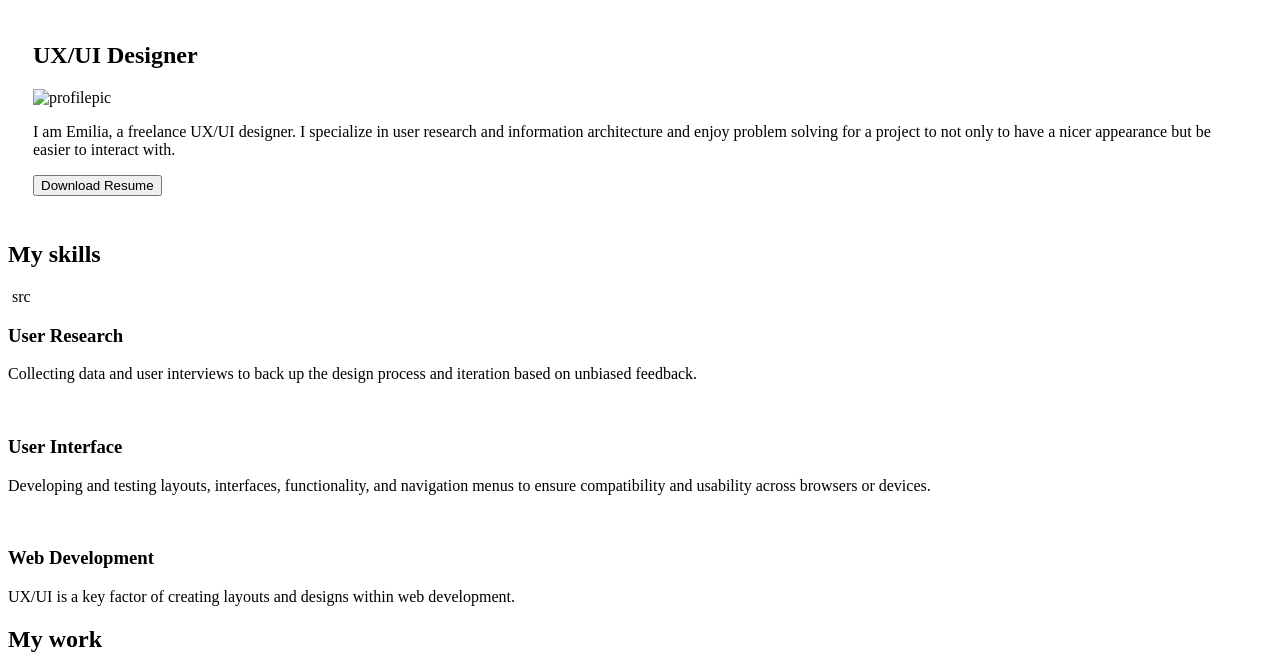
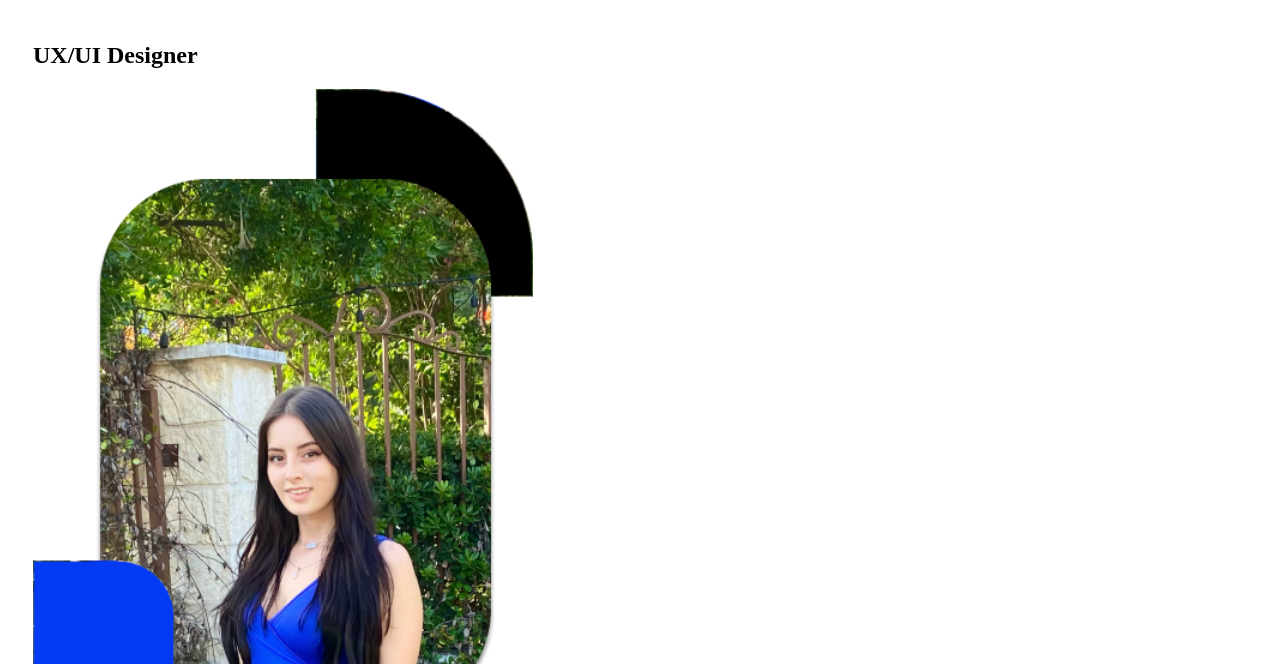
Before and after one commit to emilife/UX_UI_HW_20, a plain HTML site: page index.html in a window 1280 px wide. Shown: the part 136-800 px from the top of the page. Drawn offline with Linux system fonts and the light colour scheme.

Commit message:
case study update

```diff
--- a/css/style.css
+++ b/css/style.css
@@ -8,6 +8,10 @@
     text-align: center;
 
 
+}
+.profilepic{
+    width: 500px;
+    height: auto;
 }
 nav{
     width: 73%;
@@ -44,3 +48,6 @@ ul{
     height:100px;
     width:100px;
 }
+.skillscards {
+    display: flex;
+}
--- a/index.html
+++ b/index.html
@@ -44,7 +44,7 @@
                <h1>
                    UX/UI Designer
                </h1>
-                <img src="images/profilepic.jpeg" alt="profilepic">
+                <img src="./images/P photo elemts.png" class="profilepic">
                 <p>
                     I am Emilia, a freelance UX/UI designer. I specialize in user research and information
                     architecture and enjoy problem solving for a project to not only to have
@@ -59,9 +59,10 @@
             <h1>
                 My skills
             </h1>
-            <div>
+            <div class="skillscards">
                 <div class="card">
-                    <img/> src
+                    <img src="./images/User research-250B-44B7-9630-15E1B30C2AEA.PNG">
+
                     <h3>
                         User Research
                     </h3>
```
Also changed, not shown: casestudy.html (+4 -4 lines), images/MWSF Survey section .png (added), images/P photo elemts.png (added), 1 other file.
